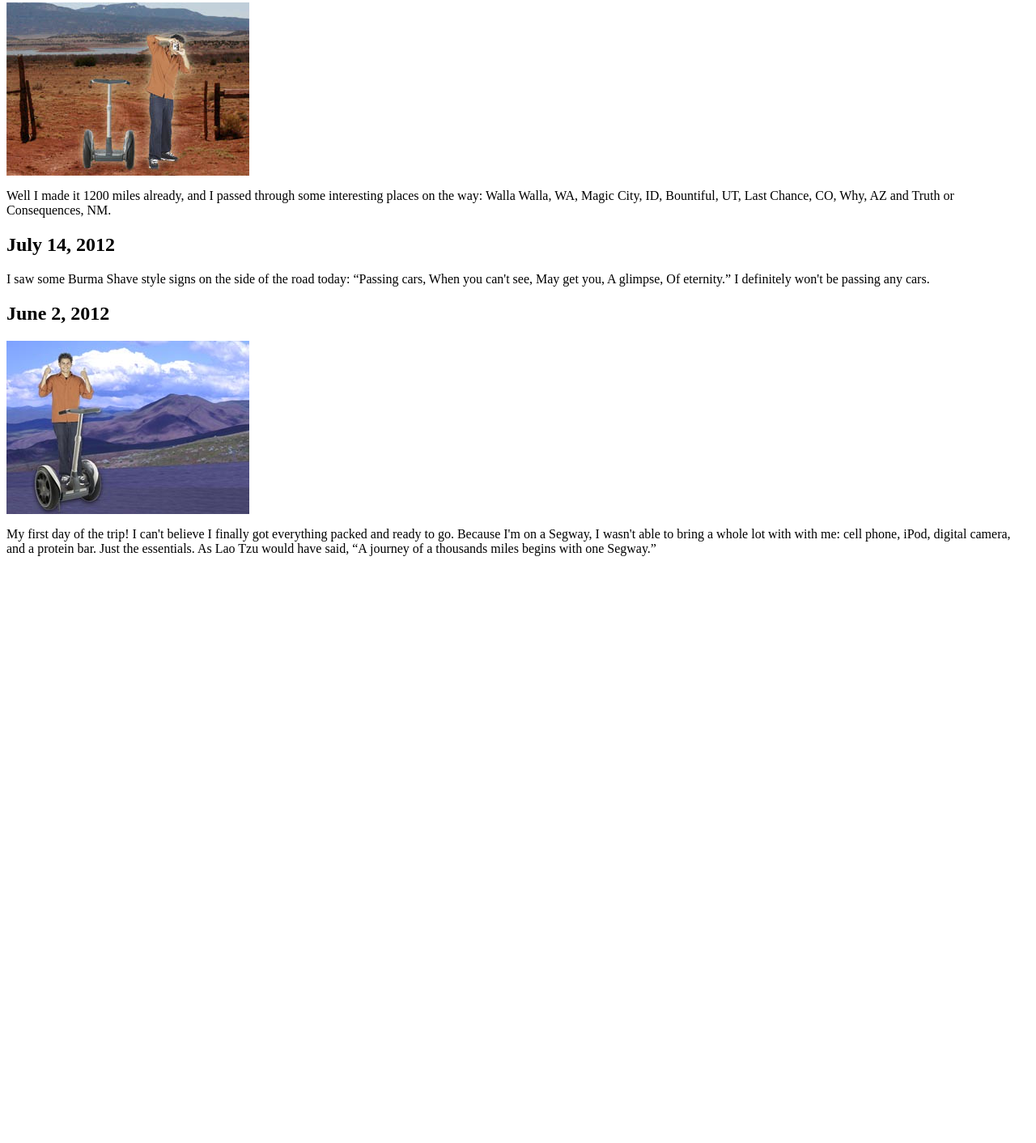
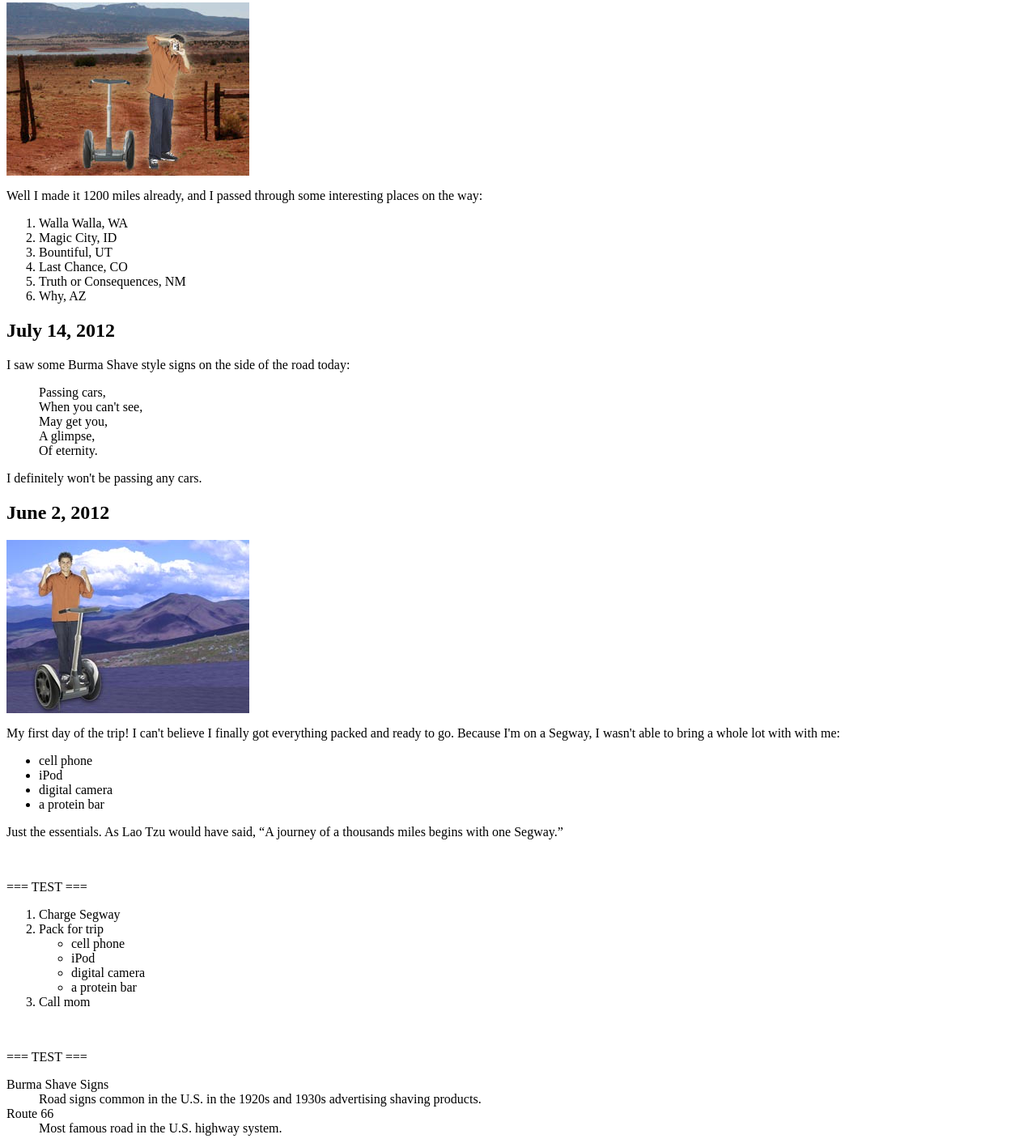
Before and after one commit to pirent/HTMLCSS, a plain HTML site: page journal/journal.html in a window 1280 px wide. Shown: the part 148-1560 px from the top of the page at 81% size. Before the commit the page ends 851 px from the top, so only its background shows below. Drawn offline with Linux system fonts and the light colour scheme.

Commit message:
quote and list

```diff
--- a/journal/journal.html
+++ b/journal/journal.html
@@ -8,11 +8,60 @@
 
         <h2>August 20, 2012</h2>
         <img src="images/segway2.jpg">
-        <p> Well I made it 1200 miles already, and I passed through some interesting places on the way: Walla Walla, WA, Magic City, ID, Bountiful, UT, Last Chance, CO, Why, AZ and Truth or Consequences, NM.</p>
+        <p> Well I made it 1200 miles already, and I passed through some interesting places on the way:</p>
+        <ol>
+            <li>Walla Walla, WA</li>
+            <li>Magic City, ID</li>
+            <li>Bountiful, UT</li>
+            <li>Last Chance, CO</li>
+            <li>Truth or Consequences, NM</li>
+            <li>Why, AZ</li>
+        </ol>
+
         <h2>July 14, 2012</h2>
-        <p>I saw some Burma Shave style signs on the side of the road today: <q>Passing cars, When you can't see, May get you, A glimpse, Of eternity.</q> I definitely won't be passing any cars.</p>
+        <p>I saw some Burma Shave style signs on the side of the road today: </p>
+        <blockquote>
+        Passing cars, <br>
+        When you can't see, <br>
+        May get you, <br>
+        A glimpse, <br>
+        Of eternity. <br>
+        </blockquote>
+        <p>I definitely won't be passing any cars.</p>
+
         <h2>June 2, 2012</h2>
         <img src="images/segway1.jpg">
-        <p>My first day of the trip! I can't believe I finally got everything packed and ready to go. Because I'm on a Segway, I wasn't able to bring a whole lot with with me: cell phone, iPod, digital camera, and a protein bar. Just the essentials. As Lao Tzu would have said, <q>A journey of a thousands miles begins with one Segway.</q></p>
+        <p>My first day of the trip! I can't believe I finally got everything packed and ready to go. Because I'm on a Segway, I wasn't able to bring a whole lot with with me: </p>
+        <ul>
+            <li>cell phone</li>
+            <li>iPod</li>
+            <li>digital camera</li>
+            <li>a protein bar</li>
+        </ul>
+        <p>Just the essentials. As Lao Tzu would have said, <q>A journey of a thousands miles begins with one Segway.</q></p>
+
+        <br>
+        <p>=== TEST ===</p>
+        <ol>
+            <li>Charge Segway</li>
+            <li>Pack for trip
+                <ul>
+                    <li>cell phone</li>
+                    <li>iPod</li>
+                    <li>digital camera</li>
+                    <li>a protein bar</li>
+                </ul>
+            </li>
+            <li>Call mom</li>
+        </ol>
+
+        <br>
+        <p>=== TEST ===</p>
+        <dl>
+            <dt>Burma Shave Signs</dt>
+            <dd>Road signs common in the U.S. in the 1920s and 1930s advertising shaving products.</dd>
+            <dt>Route 66</dt>
+            <dd>Most famous road in the U.S. highway system.</dd>
+        </dl>
     </body>
 </html>
```
